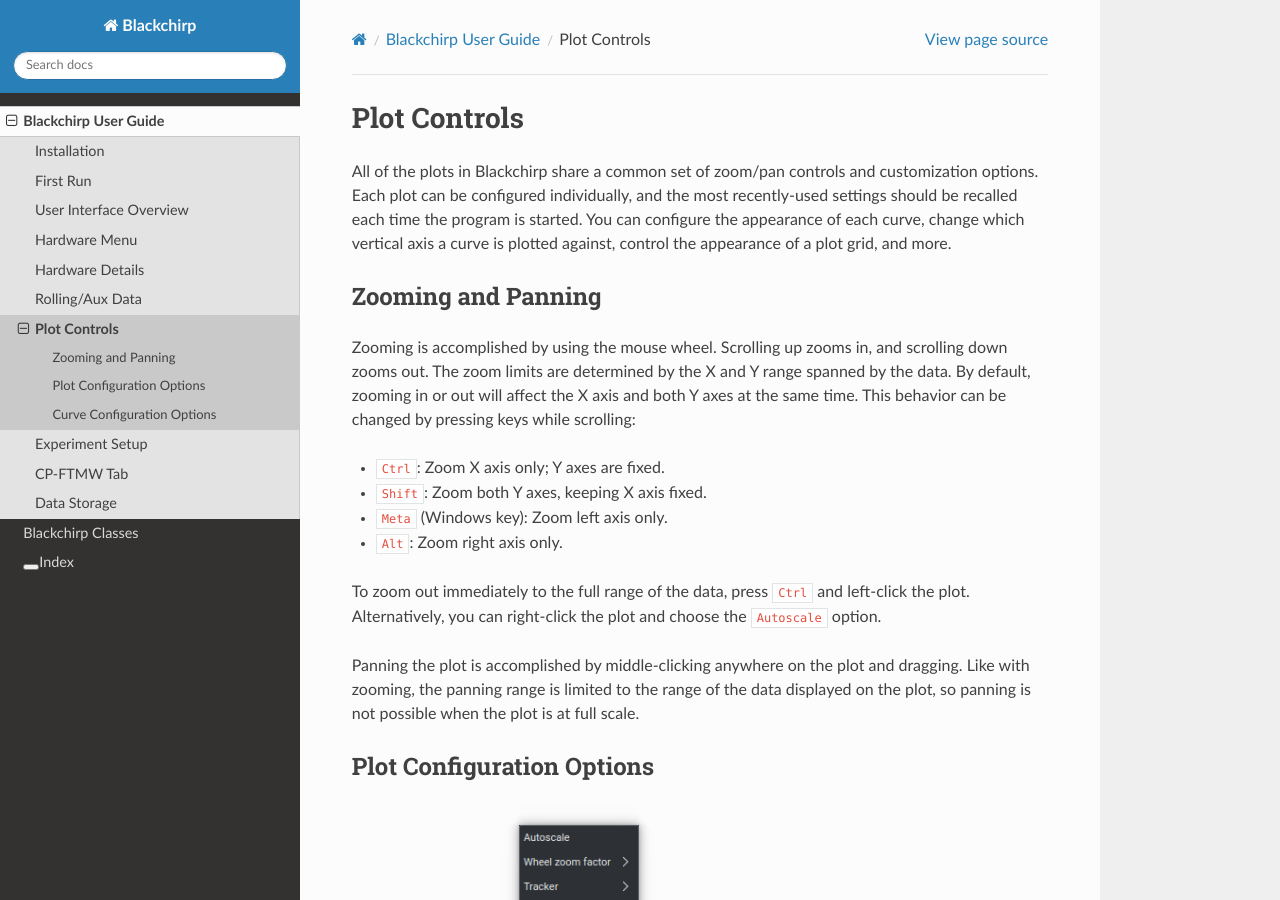
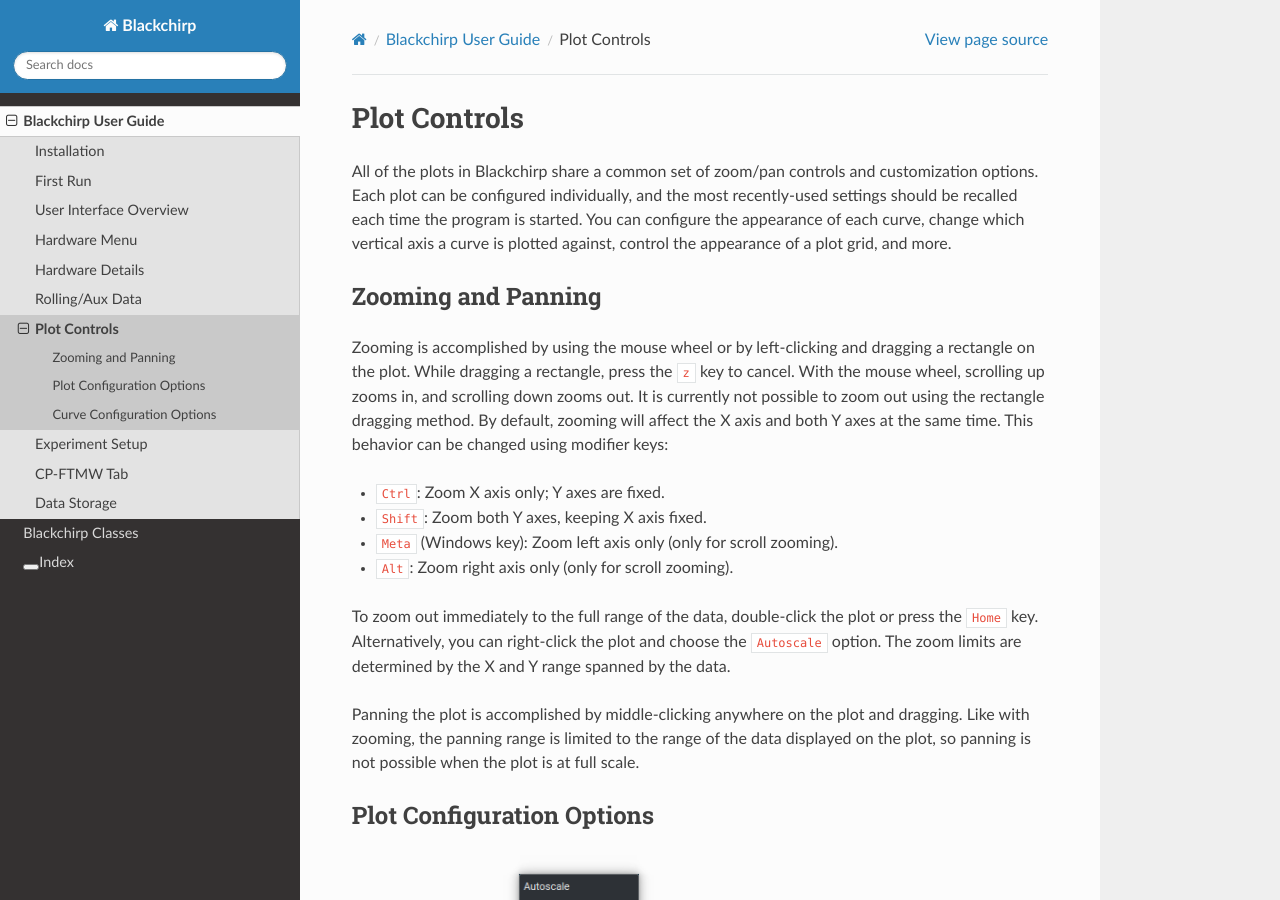
Before and after one commit to kncrabtree/blackchirp, a Sphinx documentation site: the page built from doc/source/user_guide/plot_controls.rst, in a window 1280 px wide and 900 px high. Built offline with Sphinx 7.4.7 and the Read the Docs theme 2.0.0, drawn with Linux system fonts in a browser that asks for light colours.

Commit message:
Update plot control documentation for box zooming

```diff
--- a/doc/source/user_guide/plot_controls.rst
+++ b/doc/source/user_guide/plot_controls.rst
@@ -8,19 +8,21 @@
 Zooming and Panning
 -------------------
 
-Zooming is accomplished by using the mouse wheel.
-Scrolling up zooms in, and scrolling down zooms out.
-The zoom limits are determined by the X and Y range spanned by the data.
-By default, zooming in or out will affect the X axis and both Y axes at the same time.
-This behavior can be changed by pressing keys while scrolling:
+Zooming is accomplished by using the mouse wheel or by left-clicking and dragging a rectangle on the plot.
+While dragging a rectangle, press the ``z`` key to cancel.
+With the mouse wheel, scrolling up zooms in, and scrolling down zooms out.
+It is currently not possible to zoom out using the rectangle dragging method.
+By default, zooming will affect the X axis and both Y axes at the same time.
+This behavior can be changed using modifier keys:
 
 - ``Ctrl``: Zoom X axis only; Y axes are fixed.
 - ``Shift``: Zoom both Y axes, keeping X axis fixed.
-- ``Meta`` (Windows key): Zoom left axis only.
-- ``Alt``: Zoom right axis only.
+- ``Meta`` (Windows key): Zoom left axis only (only for scroll zooming).
+- ``Alt``: Zoom right axis only (only for scroll zooming).
 
-To zoom out immediately to the full range of the data, press ``Ctrl`` and left-click the plot.
+To zoom out immediately to the full range of the data, double-click the plot or press the ``Home`` key.
 Alternatively, you can right-click the plot and choose the ``Autoscale`` option.
+The zoom limits are determined by the X and Y range spanned by the data.
 
 Panning the plot is accomplished by middle-clicking anywhere on the plot and dragging.
 Like with zooming, the panning range is limited to the range of the data displayed on the plot, so panning is not possible when the plot is at full scale.
```
